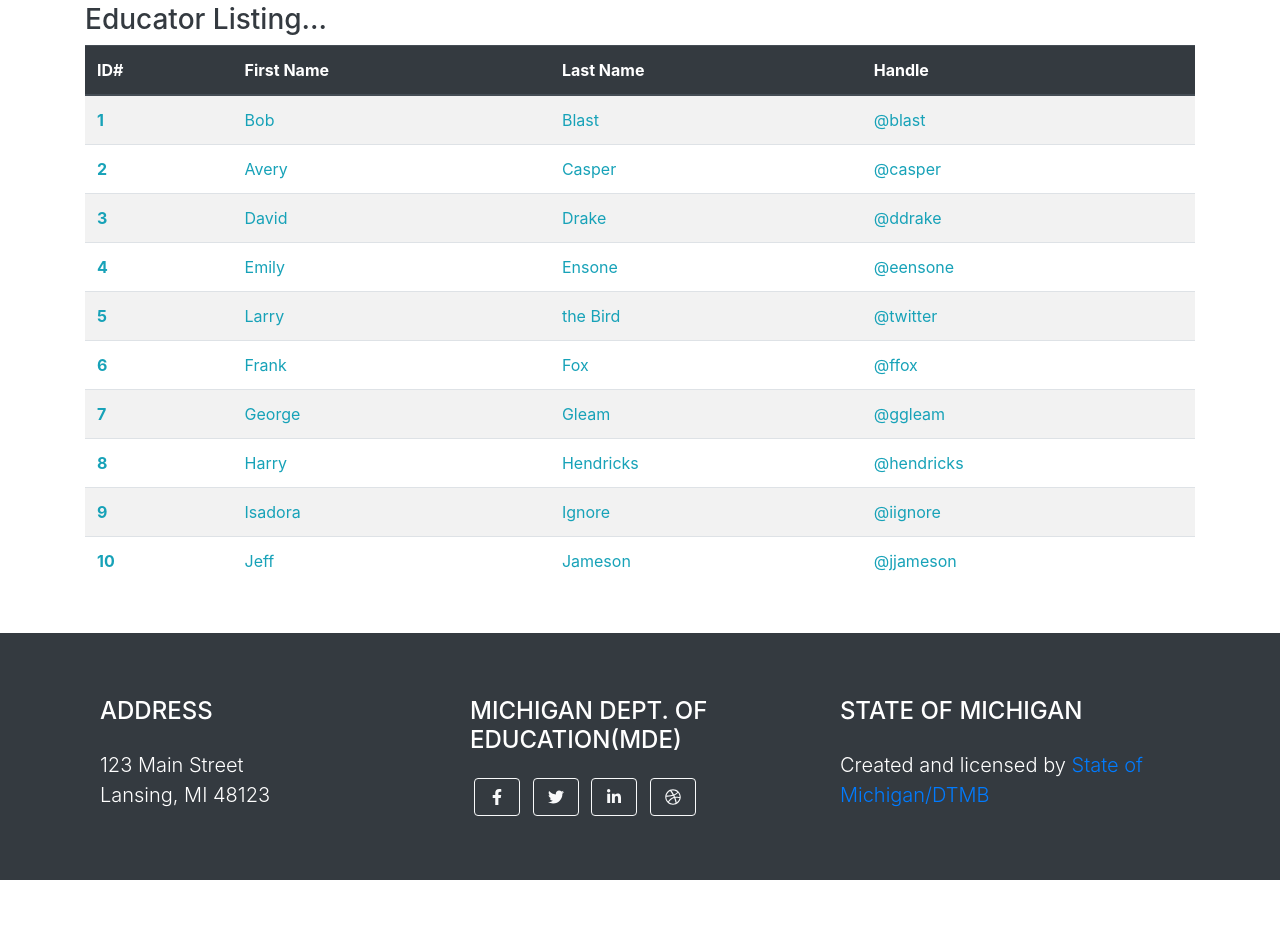
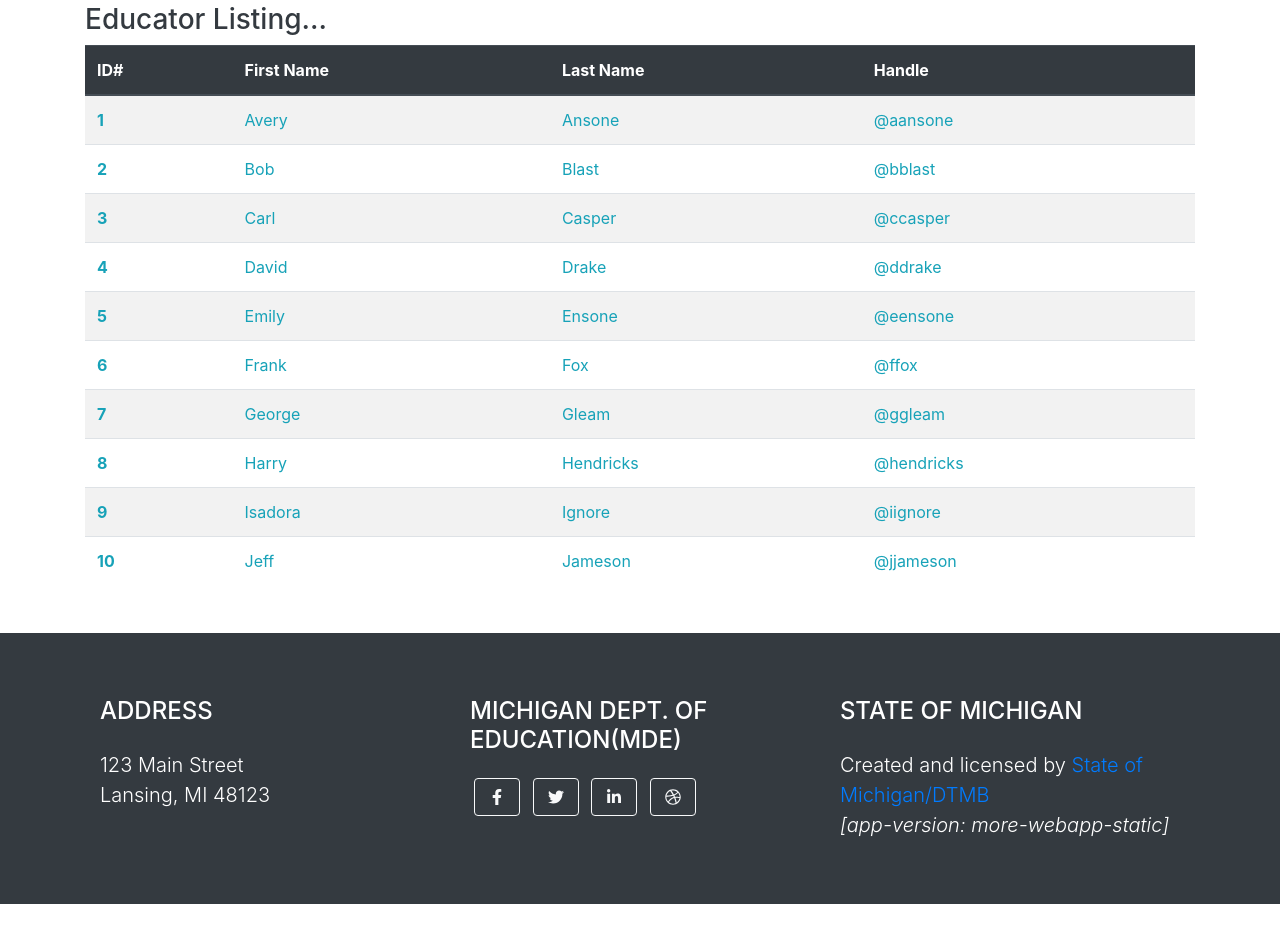
Before and after one commit to RussFerns/more-webapp, a plain HTML site: page index.html in a window 1280 px wide. Shown: the part 334-1270 px from the top of the page. Before the commit the page ends 1246 px from the top, so only its background shows below. Drawn offline with nearby package versions, Linux system fonts and the light colour scheme.

Commit message:
added version to index, fixed table

```diff
--- a/index.html
+++ b/index.html
@@ -110,7 +110,7 @@
 
         <div class="container">
           <h3 class="text-dark">Educator Listing...</h3>
-          <table class="table table-striped">
+          <table class="table table-striped table-hover">
             <thead class="thead-dark">
               <tr>
                 <th scope="col">ID#</th>
@@ -122,33 +122,33 @@
             <tbody class="text-info">
               <tr>
                 <th scope="row">1</th>
-                <td>Bob</td>
-                <td>Blast</td>
-                <td>@blast</td>
+                <td>Avery</td>
+                <td>Ansone</td>
+                <td>@aansone</td>
               </tr>
               <tr>
                 <th scope="row">2</th>
-                <td>Avery</td>
-                <td>Casper</td>
-                <td>@casper</td>
+                <td>Bob</td>
+                <td>Blast</td>
+                <td>@bblast</td>
               </tr>
               <tr>
                 <th scope="row">3</th>
+                <td>Carl</td>
+                <td>Casper</td>
+                <td>@ccasper</td>
+              </tr>
+              <tr>
+                <th scope="row">4</th>
                 <td>David</td>
                 <td>Drake</td>
                 <td>@ddrake</td>
               </tr>
               <tr>
-                <th scope="row">4</th>
+                <th scope="row">5</th>
                 <td>Emily</td>
                 <td>Ensone</td>
                 <td>@eensone</td>
-              </tr>
-              <tr>
-                <th scope="row">5</th>
-                <td>Larry</td>
-                <td>the Bird</td>
-                <td>@twitter</td>
               </tr>
               <tr>
                 <th scope="row">6</th>
@@ -215,7 +215,8 @@
                   <div class="col-lg-4">
                       <h4 class="text-uppercase mb-4">State of Michigan</h4>
                       <p class="lead mb-0">
-                          Created and licensed by <a href="http://www.michigan.gov">State of Michigan/DTMB</a>
+                          Created and licensed by <a href="http://www.michigan.gov">State of Michigan/DTMB</a><br>
+                          <i> [app-version: more-webapp-static]</i>
                       </p>
                   </div>
               </div>
```
